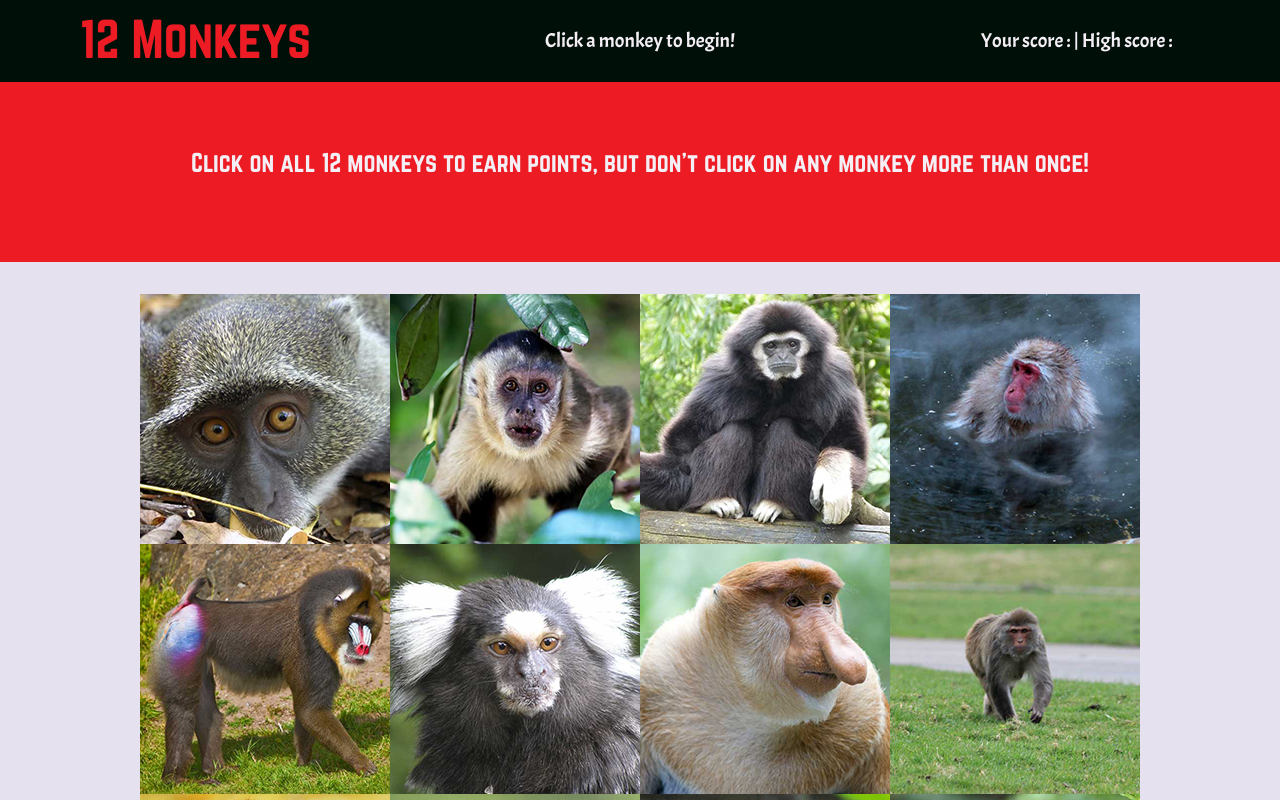
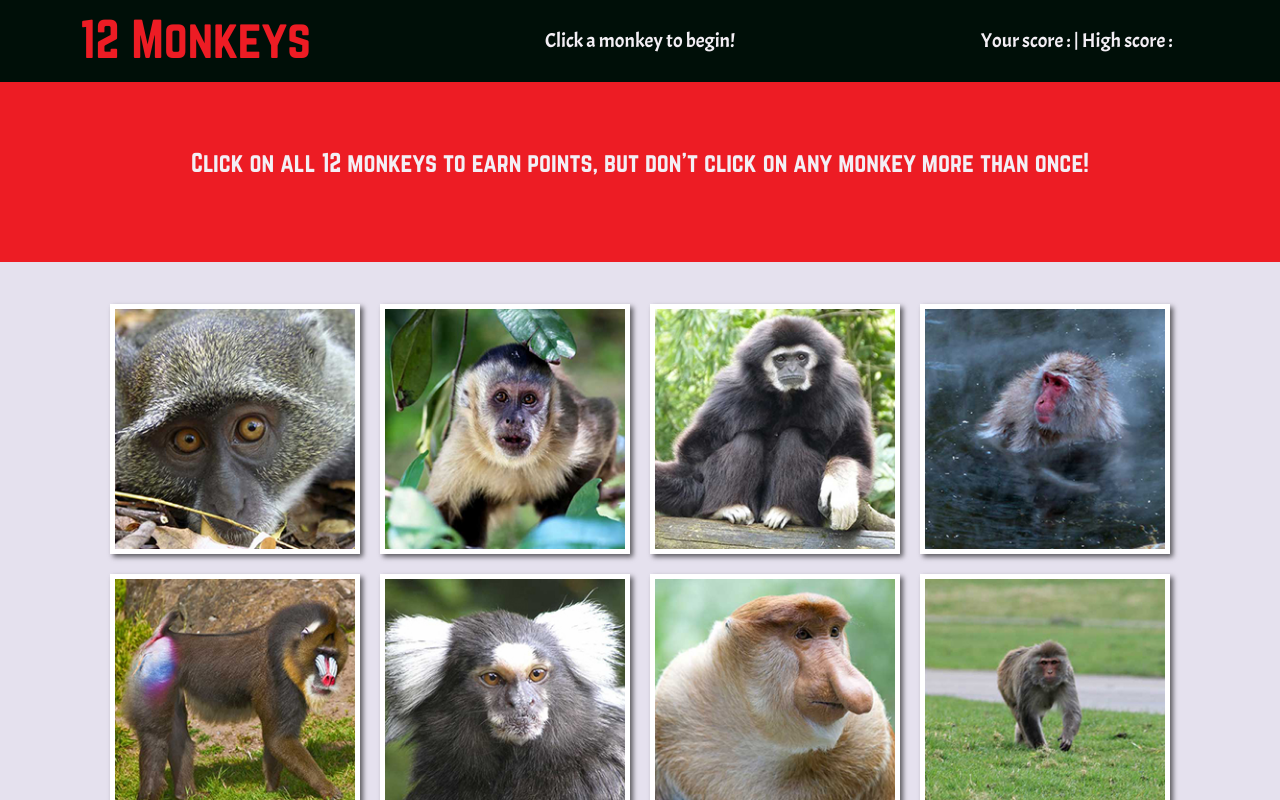
Before and after one commit to Xandromus/twelve-monkeys, a React (Create React App) app: page / in a window 1280 px wide. Shown: the top 800 px of the page. Built offline with nearby package versions, Linux system fonts and the light colour scheme.

Commit message:
updated images

```diff
--- a/src/styles/Monkey.css
+++ b/src/styles/Monkey.css
@@ -1,3 +1,11 @@
 .monkey {
     max-width: 250px;
+    margin: 10px;
+    border: 5px solid white;
+    box-shadow: 3px 3px 5px rgba(0,0,0,.6);
 }
+
+.monkey:hover {
+    transform: scale(1.01);
+    cursor: pointer;
+}
```
